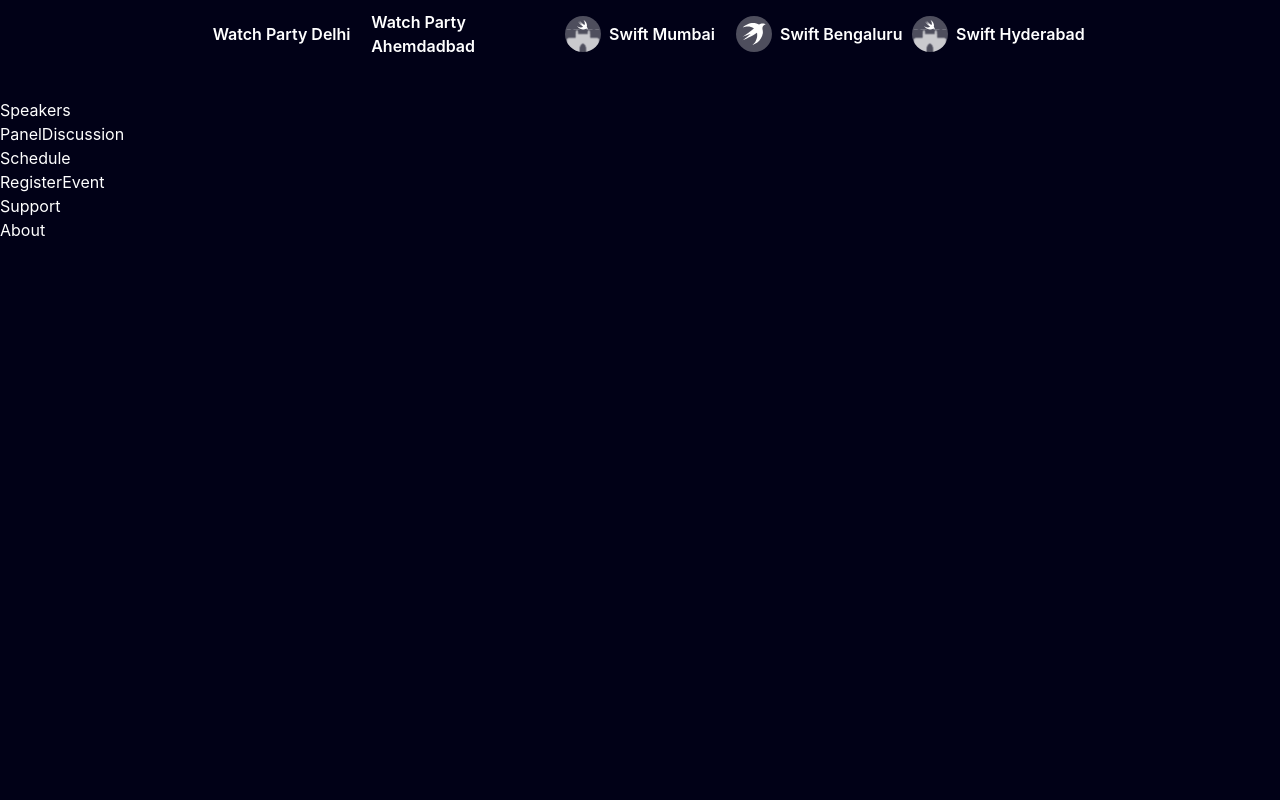
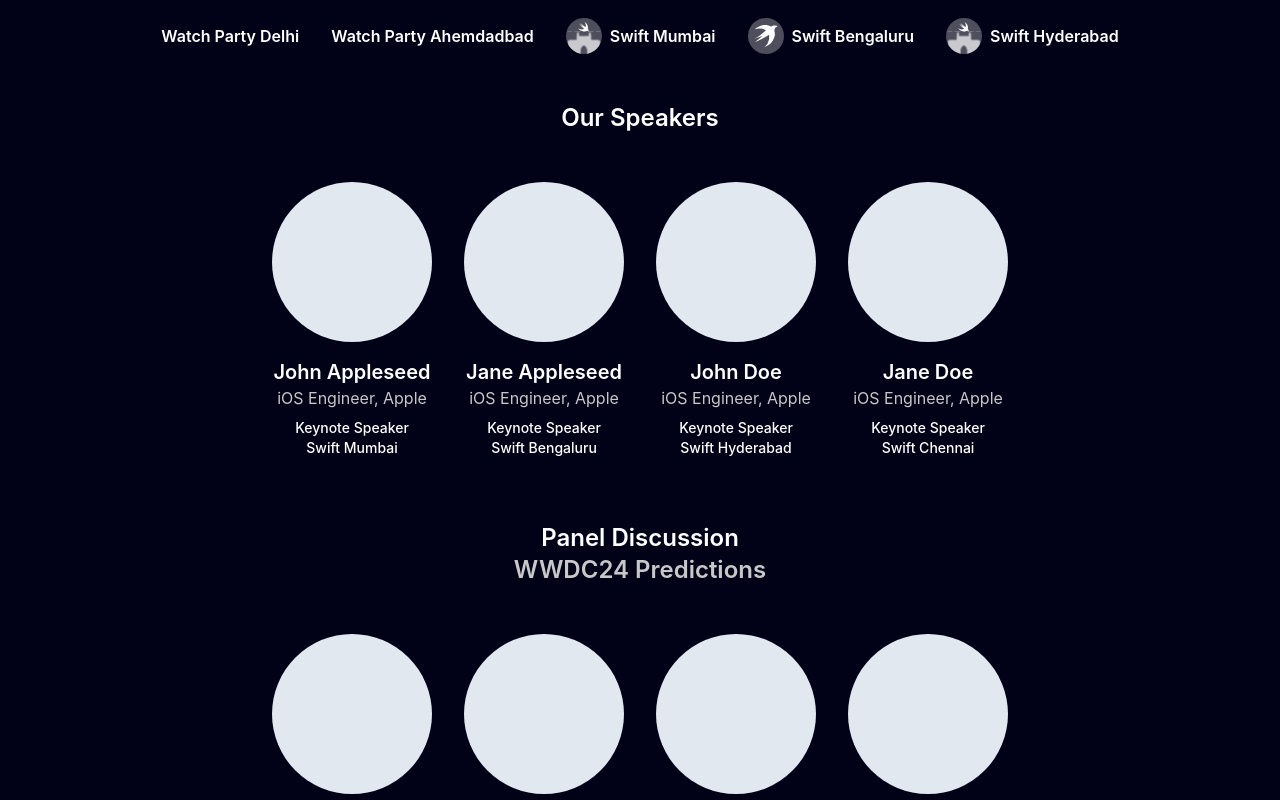
Before and after one commit to WatchPartyAroundIndia/watchpartyaroundindia.github.io, a React (Vite) app: page / in a window 1280 px wide. Shown: the part 680-1480 px from the top of the page. Before the commit the page ends 922 px from the top, so only its background shows below. Built offline with nearby package versions, Linux system fonts and the light colour scheme; a web font is replaced by a local one.

Commit message:
speakers, panel discussion, organisers

```diff
--- a/src/components/Organisers.tsx
+++ b/src/components/Organisers.tsx
@@ -30,15 +30,15 @@
   ];
 
   return (
-    <div className='flex flex-col justify-center my-10 mx-48 max-w-full'>
-      <h5 className='text-center text-lg font-semibold text-grayGradientText mb-8'>
+    <div className='flex flex-col justify-center my-12'>
+      <h5 className='text-lg text-center font-semibold text-grayGradientText mb-8'>
         organised by
       </h5>
-      <div className='flex'>
+      <div className='flex items-center mx-auto max-w-fit'>
         {listOfOrganisers.map((organiser) => (
           <div
             key={organiser.id}
-            className='flex items-center justify-center w-1/3'
+            className='flex items-center justify-center mx-4'
           >
             {organiser.icon && (
               <img
--- a/src/components/PanelDiscussion.tsx
+++ b/src/components/PanelDiscussion.tsx
@@ -1,5 +1,55 @@
 const PanelDiscussion = () => {
-  return <div>PanelDiscussion</div>;
+  const listOfSpeakers = [
+    {
+      id: 1,
+      name: "John Appleseed",
+      designation: "iOS Engineer, Apple",
+      location: "Swift Mumbai",
+    },
+    {
+      id: 2,
+      name: "Jane Appleseed",
+      designation: "iOS Engineer, Apple",
+      location: "Swift Bengaluru",
+    },
+    {
+      id: 3,
+      name: "John Doe",
+      designation: "iOS Engineer, Apple",
+      location: "Swift Hyderabad",
+    },
+    {
+      id: 4,
+      name: "Jane Doe",
+      designation: "iOS Engineer, Apple",
+      location: "Swift Chennai",
+    },
+  ];
+
+  return (
+    <div className='flex flex-col justify-center mt-10 mb-16'>
+      <h5 className='text-2xl text-center font-semibold'>Panel Discussion</h5>
+      <h5 className='text-2xl text-center text-grayGradientText font-semibold mb-12'>
+        WWDC24 Predictions
+      </h5>
+      <div className='flex items-center mx-auto max-w-fit'>
+        {listOfSpeakers.map((speaker) => (
+          <div
+            key={speaker.id}
+            className='flex flex-col items-center justify-center mx-4'
+          >
+            <div className='w-40 h-40 rounded-full bg-slate-200 mb-4' />
+            <p className='font-semibold text-xl'>{speaker.name}</p>
+            <p className='text-base mb-2 text-grayGradientText'>
+              {speaker.designation}
+            </p>
+            <p className='text-sm font-medium'>Keynote Speaker</p>
+            <p className='text-sm font-medium'>{speaker.location}</p>
+          </div>
+        ))}
+      </div>
+    </div>
+  );
 };
 
 export default PanelDiscussion;
--- a/src/components/Speakers.tsx
+++ b/src/components/Speakers.tsx
@@ -1,5 +1,52 @@
 const Speakers = () => {
-  return <div>Speakers</div>;
+  const listOfSpeakers = [
+    {
+      id: 1,
+      name: "John Appleseed",
+      designation: "iOS Engineer, Apple",
+      location: "Swift Mumbai",
+    },
+    {
+      id: 2,
+      name: "Jane Appleseed",
+      designation: "iOS Engineer, Apple",
+      location: "Swift Bengaluru",
+    },
+    {
+      id: 3,
+      name: "John Doe",
+      designation: "iOS Engineer, Apple",
+      location: "Swift Hyderabad",
+    },
+    {
+      id: 4,
+      name: "Jane Doe",
+      designation: "iOS Engineer, Apple",
+      location: "Swift Chennai",
+    },
+  ];
+
+  return (
+    <div className='flex flex-col justify-center mt-10 mb-16'>
+      <h5 className='text-2xl text-center font-semibold mb-12'>Our Speakers</h5>
+      <div className='flex items-center mx-auto max-w-fit'>
+        {listOfSpeakers.map((speaker) => (
+          <div
+            key={speaker.id}
+            className='flex flex-col items-center justify-center mx-4'
+          >
+            <div className='w-40 h-40 rounded-full bg-slate-200 mb-4' />
+            <p className='font-semibold text-xl'>{speaker.name}</p>
+            <p className='text-base mb-2 text-grayGradientText'>
+              {speaker.designation}
+            </p>
+            <p className='text-sm font-medium'>Keynote Speaker</p>
+            <p className='text-sm font-medium'>{speaker.location}</p>
+          </div>
+        ))}
+      </div>
+    </div>
+  );
 };
 
 export default Speakers;
```
